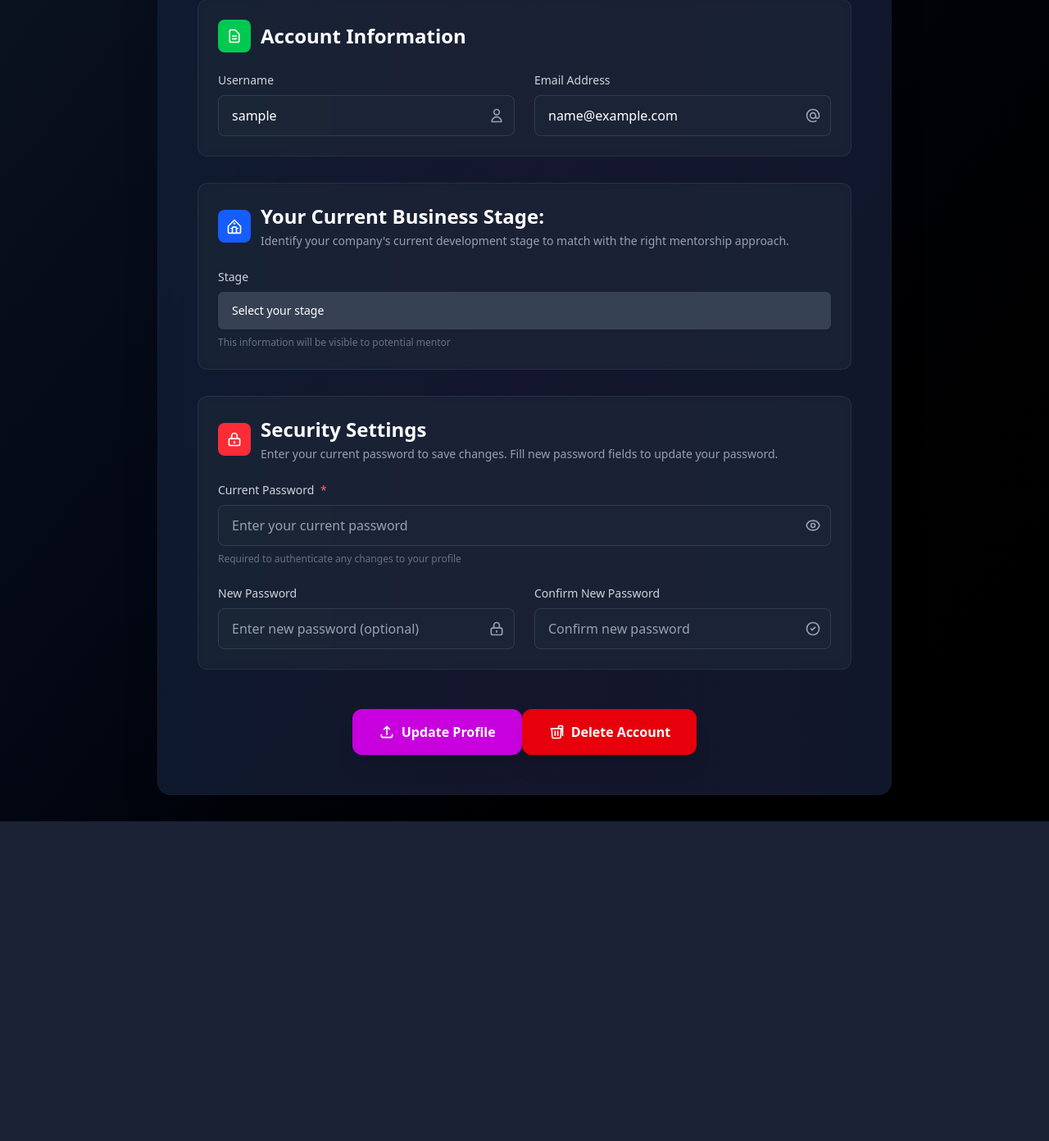
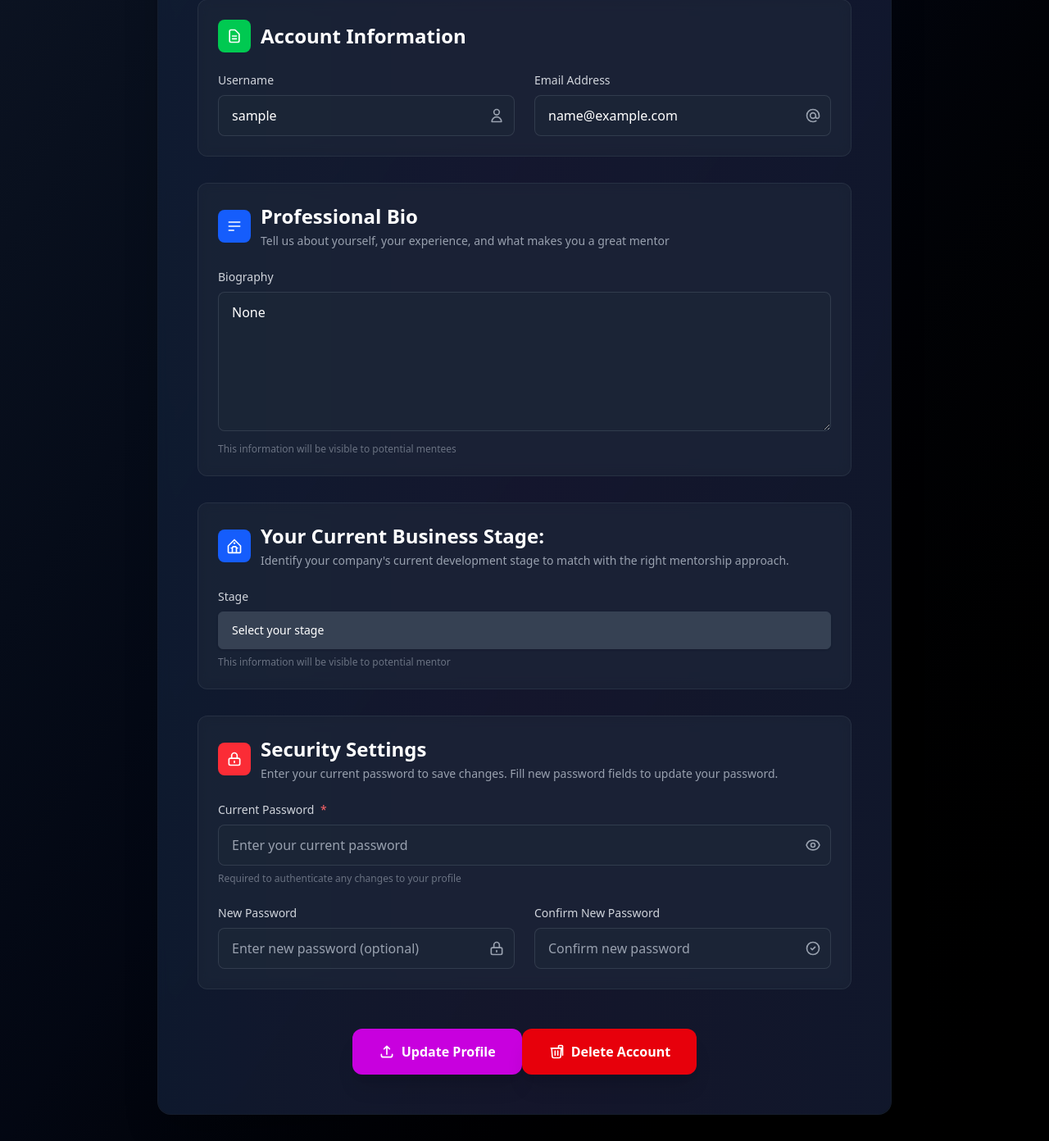
Before and after one commit to PratesB/MatkaMestre, a Django app: page /accounts/update_menteeprofile/ in a window 1280 px wide. Shown: the part 667-2059 px from the top of the page at 82% size. Before the commit the page ends 1669 px from the top, so only its background shows below. Run offline with Django 5.2, Linux system fonts and the light colour scheme; the visitor is signed in with stand-in values (Sample User, id 1); data comes from the database, SQL or seed files in the repository; data that the repository does not hold is empty.

Commit message:
feat(accounts): create mentee bio section

```diff
--- a/accounts/models.py
+++ b/accounts/models.py
@@ -44,6 +44,7 @@
 
 
     profile_picture = models.ImageField(upload_to='profiles/mentee/', null=True, blank=True)
+    bio = models.TextField(blank=True, null=True)
     created_at = models.DateTimeField(auto_now_add=True)
     updated_at = models.DateTimeField(auto_now=True)
 
--- a/accounts/templates/update_menteeprofile.html
+++ b/accounts/templates/update_menteeprofile.html
@@ -130,6 +130,29 @@
                 </div>
             </div>
 
+            <!-- Bio Section -->
+            <div class="bg-gray-800/50 backdrop-blur-sm rounded-xl p-6 border border-gray-700/50">
+            <div class="flex items-center mb-6">
+                <div class="w-10 h-10 bg-blue-600 rounded-lg flex items-center justify-center mr-3">
+                    <svg class="w-5 h-5 text-white" fill="none" stroke="currentColor" viewBox="0 0 24 24">
+                        <path stroke-linecap="round" stroke-linejoin="round" stroke-width="2" d="M4 6h16M4 12h16M4 18h7"></path>
+                    </svg>
+                </div>
+                <div>
+                    <h2 class="text-2xl font-semibold text-white">Professional Bio</h2>
+                    <p class="text-sm text-gray-400 mt-1">Tell us about yourself, your experience, and what makes you a great mentor</p>
+                </div>
+            </div>
+
+            <div class="space-y-2">
+                <label for="bio" class="block text-sm font-medium text-gray-300">Biography</label>
+                <textarea id="bio" name="bio" rows="6"
+                    class="w-full px-4 py-3 bg-gray-800/50 text-white rounded-lg border border-gray-600/50 focus:outline-none focus:ring-2 focus:ring-blue-500/50 focus:border-blue-500/50 transition-all duration-200 placeholder-gray-400 resize-vertical"
+                    placeholder="Share your professional background, expertise, mentoring philosophy, and what you're passionate about...">{{ form_data.bio|default:mentee_profile.bio }}</textarea>
+                <p class="text-xs text-gray-500">This information will be visible to potential mentees</p>
+            </div>
+            </div>
+
             <!-- Stage Section -->
             <div class="bg-gray-800/50 backdrop-blur-sm rounded-xl p-6 border border-gray-700/50">
             <div class="flex items-center mb-6">
--- a/accounts/views.py
+++ b/accounts/views.py
@@ -521,6 +521,7 @@
         current_password = request.POST.get('current_password')
         new_password = request.POST.get('new_password')
         confirm_password = request.POST.get('confirm_password')
+        bio = request.POST.get('bio')
         stage = request.POST.get('stage')
         profile_picture = request.FILES.get('profile_picture')
 
@@ -532,6 +533,7 @@
                 'username': username,
                 'email': email,
                 'stage': stage,
+                'bio': bio,
             }
         }
 
@@ -593,6 +595,7 @@
 
                 request.user.save()
 
+                mentee_profile.bio = bio
                 mentee_profile.stage = stage
                 if profile_picture:
                     logger.info(f"Processing profile picture upload for {request.user.email}")
```
Also changed, not shown: accounts/migrations/0005_menteeprofile_bio.py (added).
